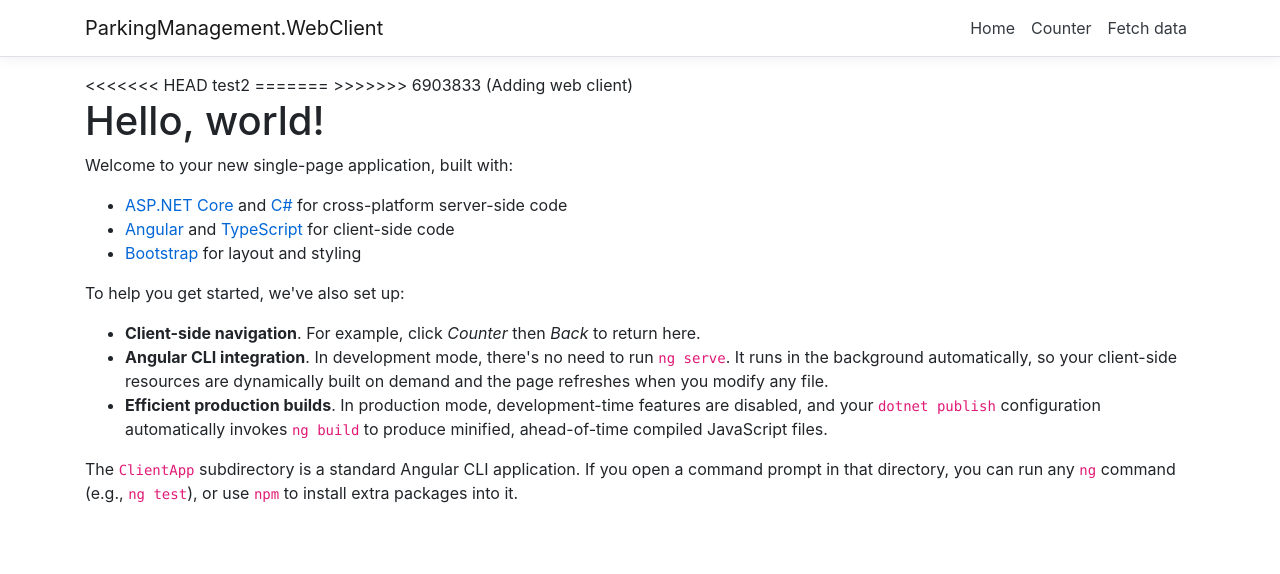
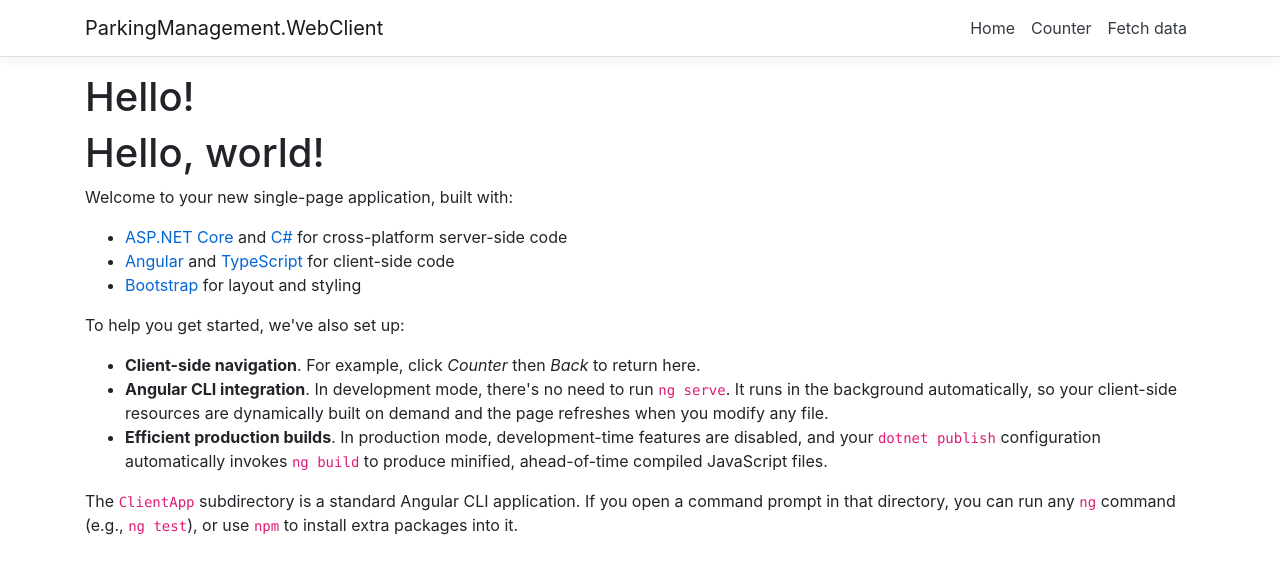
Before and after one commit to cneagu/PargingManagement, an Angular app in the folder ParkingManagement/ParkingManagement.WebClient/ClientApp/: page / in a window 1280 px wide. Shown: the top 574 px of the page. Built offline with nearby package versions, Linux system fonts and the light colour scheme.

Commit message:
adding something nice

```diff
--- a/ParkingManagement/ParkingManagement.WebClient/ClientApp/src/app/app.component.html
+++ b/ParkingManagement/ParkingManagement.WebClient/ClientApp/src/app/app.component.html
@@ -1,10 +1,7 @@
 <body>
   <app-nav-menu></app-nav-menu>
   <div class="container">
-<<<<<<< HEAD
-    test2
-=======
->>>>>>> 6903833 (Adding web client)
+<h1>Hello!</h1>
     <router-outlet></router-outlet>
   </div>
 </body>
```
